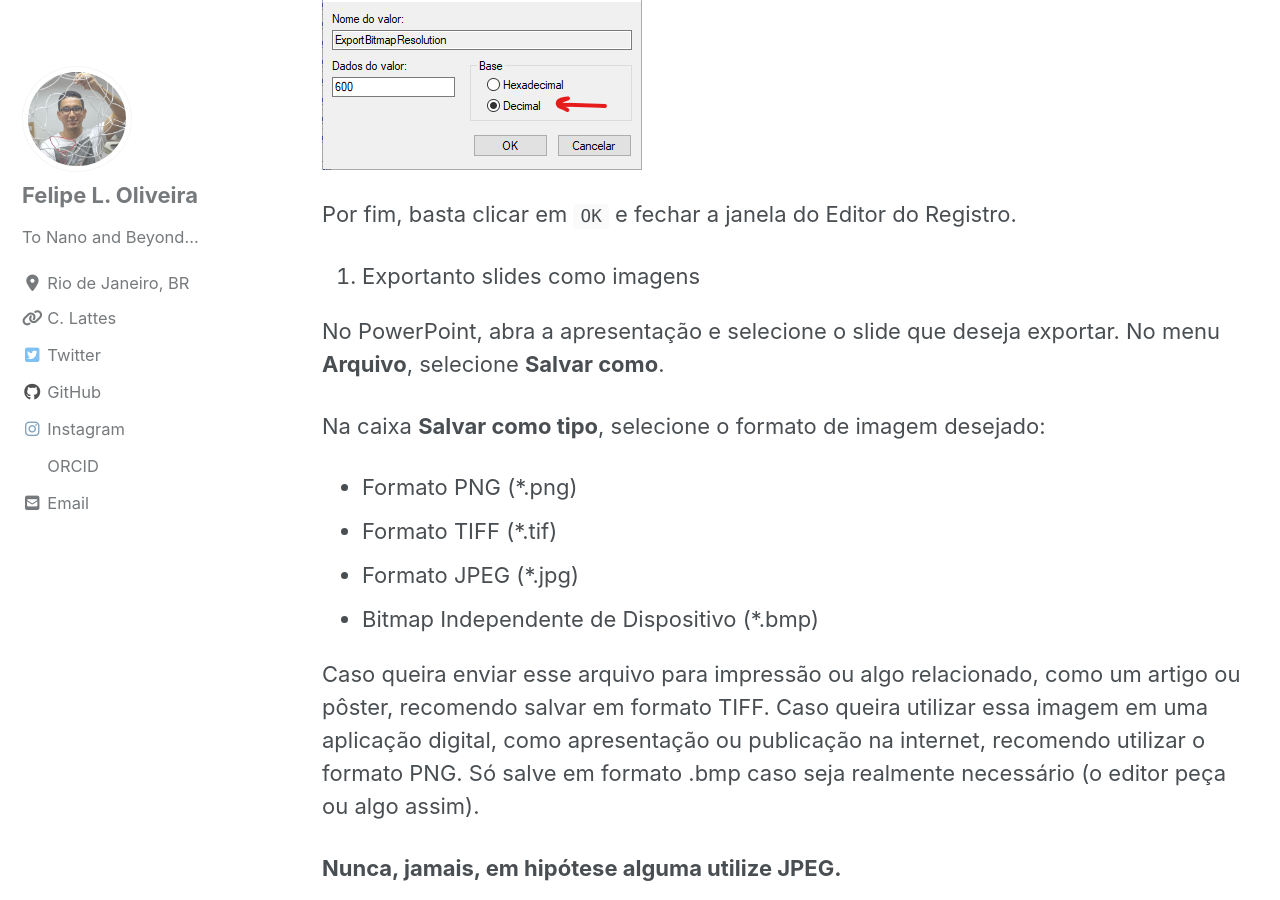
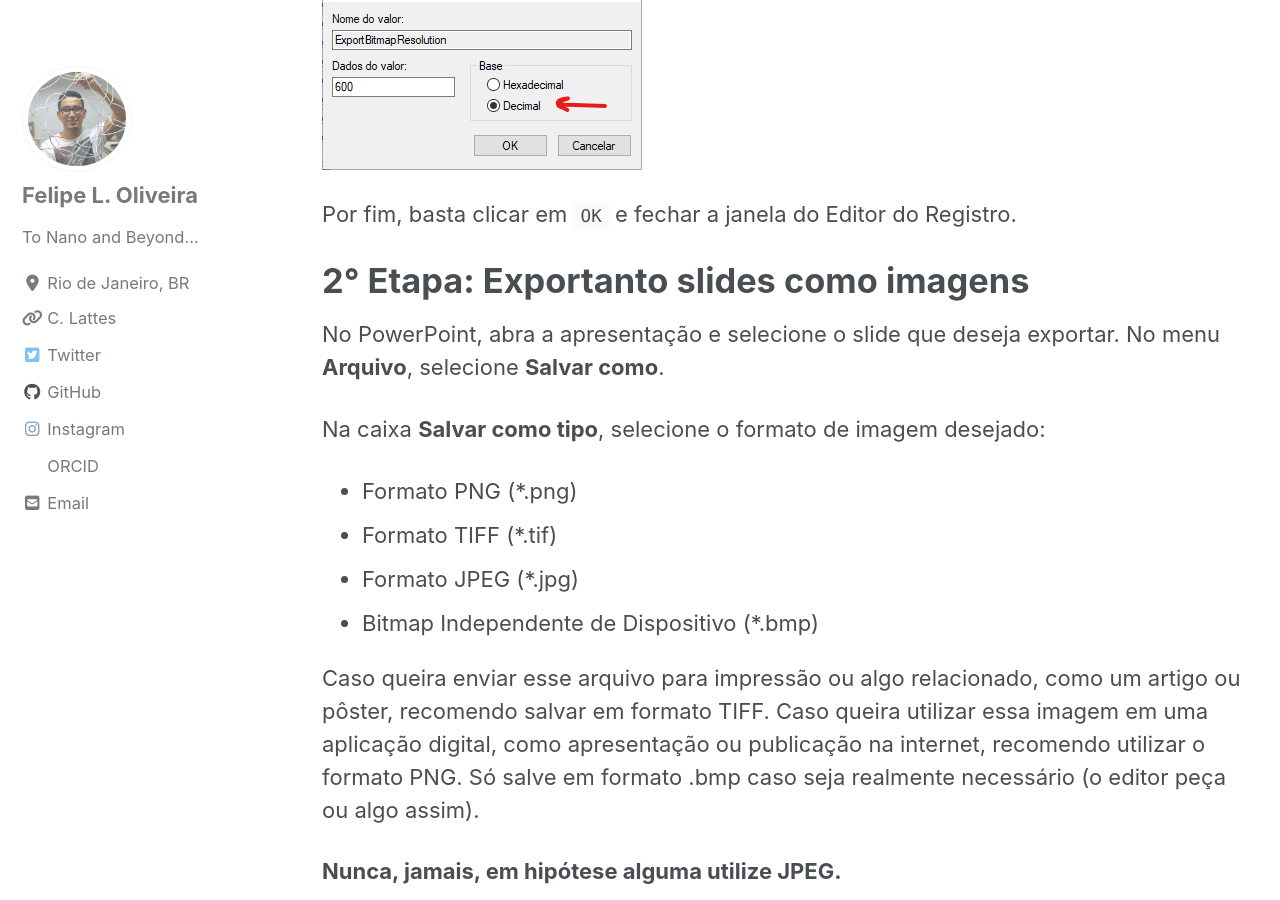
Before and after one commit to lipelopesoliveira/lipelopesoliveira.github.io, a Jekyll site: the page built from _posts/graficos/2020-05-31-dpi_powerpoint.md, in a window 1280 px wide and 900 px high, scrolled down 5117 px. Built offline with Jekyll 4.4.1, drawn with Linux system fonts in a browser that asks for light colours; cached includes are drawn as plain includes; nearby versions of some CDN libraries.

Commit message:
Update 2020-05-31-dpi_powerpoint.md

```diff
--- a/_posts/graficos/2020-05-31-dpi_powerpoint.md
+++ b/_posts/graficos/2020-05-31-dpi_powerpoint.md
@@ -70,7 +70,7 @@ Selecione a opção `Decimal` no menu **Base** e digite o valor de DPI da imagem
 
 Por fim, basta clicar em `OK` e fechar a janela do Editor do Registro.
 
-3. Exportanto slides como imagens
+# 2° Etapa: Exportanto slides como imagens
 
 No PowerPoint, abra a apresentação e selecione o slide que deseja exportar. No menu **Arquivo**, selecione **Salvar como**.
 
```
